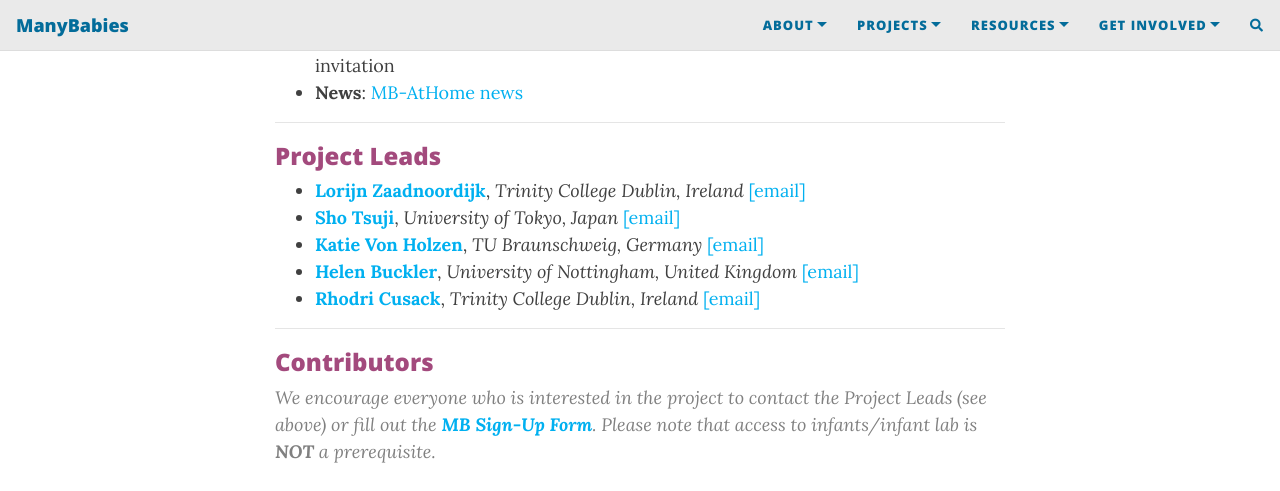
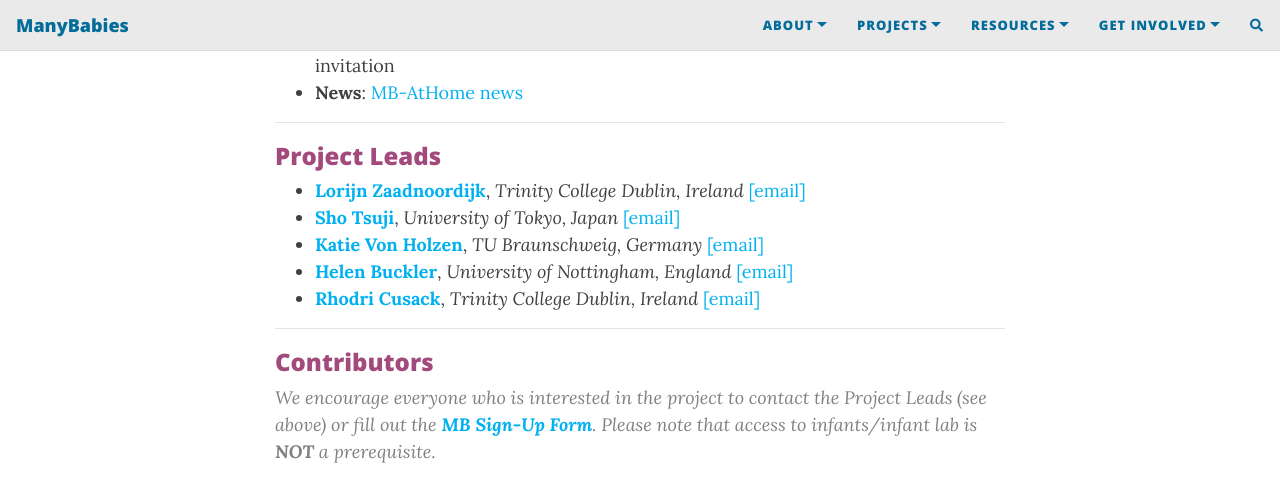
Before and after one commit to manybabies/manybabies.github.io, a Jekyll site: the page built from MB-AtHome.md, in a window 1280 px wide and 900 px high, scrolled down 1066 px, cut to the strip 0-491 px from the top of the window. Built offline with Jekyll 4.4.1, drawn with Linux system fonts in a browser that asks for light colours; nearby versions of some CDN libraries; comment, search, counter and statistics services are not loaded.

Commit message:
Update MB-AtHome.md

```diff
--- a/MB-AtHome.md
+++ b/MB-AtHome.md
@@ -41,7 +41,7 @@
 * [**Lorijn Zaadnoordijk**](https://sites.google.com/view/lorijnzaadnoordijk/homepage), *Trinity College Dublin, Ireland* [[email]](mailto:L.Zaadnoordijk@tcd.ie)
 * [**Sho Tsuji**](https://sites.google.com/site/tsujish), *University of Tokyo, Japan* [[email]](mailto:tsujish@gmail.com)
 * [**Katie Von Holzen**](https://kvonholzen.github.io), *TU Braunschweig, Germany* [[email]](mailto:katie.m.vonholzen@gmail.com)
-* [**Helen Buckler**](https://www.nottingham.ac.uk/english/people/helen.buckler), *University of Nottingham, United Kingdom* [[email]](mailto:Helen.Buckler@nottingham.ac.uk)
+* [**Helen Buckler**](https://www.nottingham.ac.uk/english/people/helen.buckler), *University of Nottingham, England* [[email]](mailto:Helen.Buckler@nottingham.ac.uk)
 * [**Rhodri Cusack**](https://www.infantcentre.ie/who-we-are-2/our-team/prof-rhodri-cusack), *Trinity College Dublin, Ireland* [[email]](mailto:rhodricusack@cusacklab.org)
 
 
```
